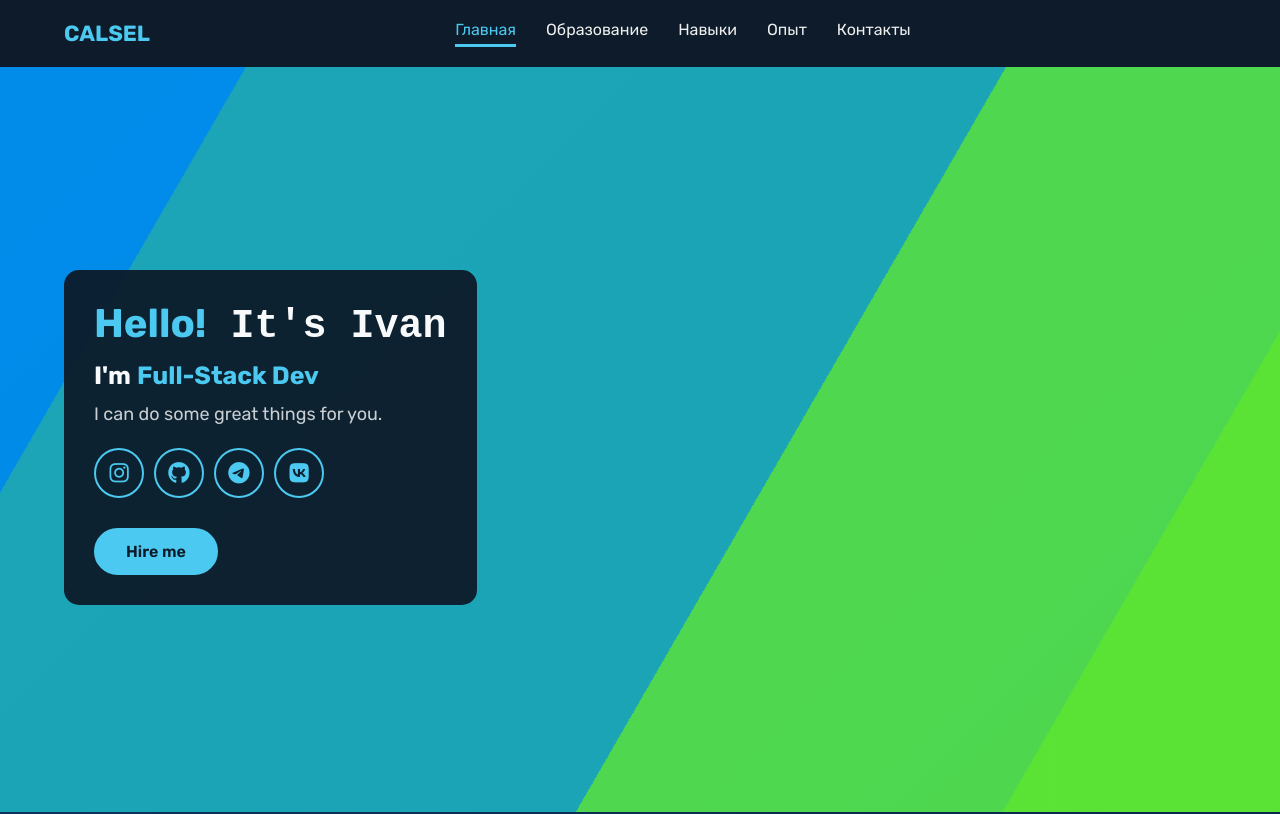
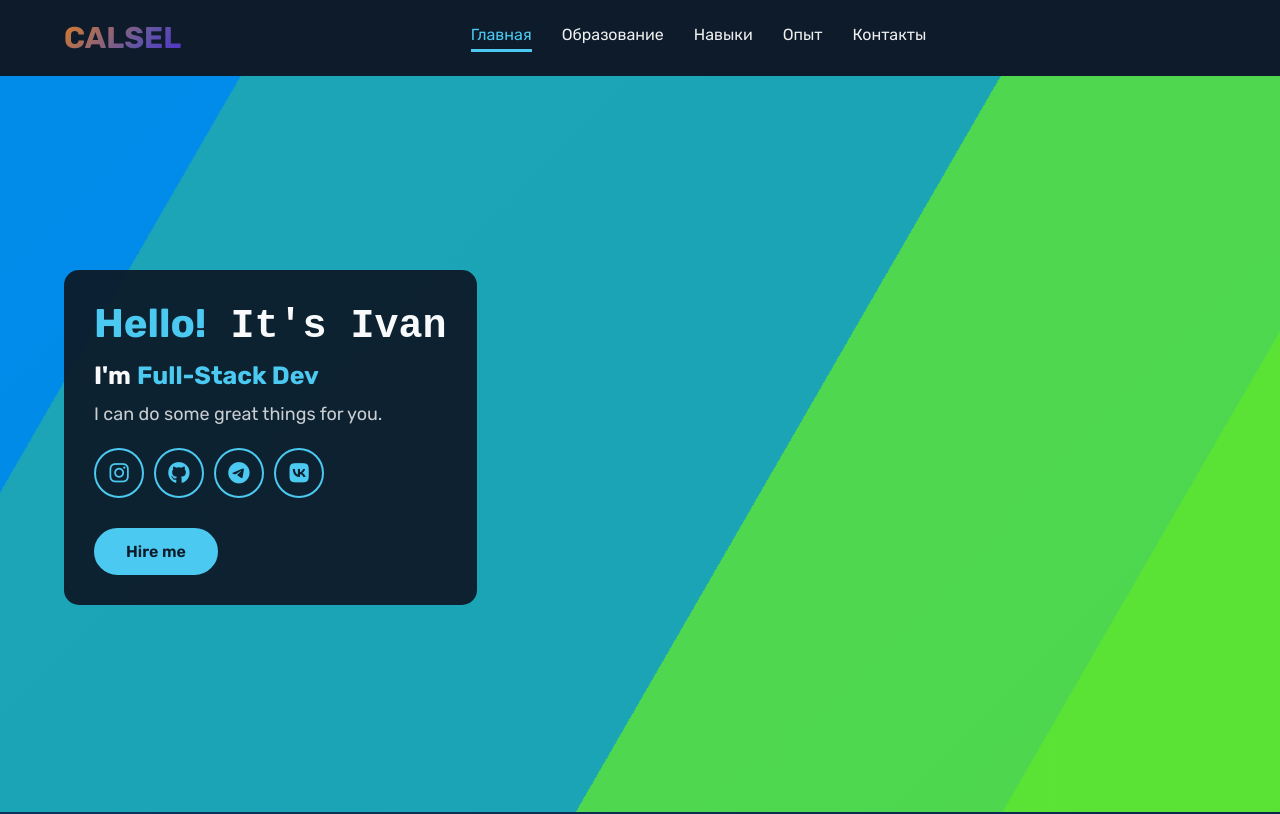
Before and after one commit to calsel/info, an Angular app: page / in a window 1280 px wide. Shown: the top 814 px of the page. Built offline with nearby package versions, Linux system fonts and the light colour scheme.

Commit message:
first commit

```diff
--- a/src/app/components/portfolio/portfolio.css
+++ b/src/app/components/portfolio/portfolio.css
@@ -5,7 +5,8 @@
   box-sizing: border-box;
 }
 
-html, body {
+html,
+body {
   width: 100%;
   height: 100%;
   overflow-x: hidden;
@@ -32,12 +33,29 @@ header.scrolled {
 }
 
 .logo {
-  font-size: 2.2rem;
+  font-size: 3rem;
   font-weight: bold;
-  color: #4cc9f0;
   cursor: pointer;
-  transition: 0.3s;
+  background: linear-gradient(-45deg, #3103ff, #6355a4, #ff8800, #e89a3e);
+  background-size: 300%;
   text-transform: uppercase;
+  -webkit-background-clip: text;
+  -webkit-text-fill-color: transparent;
+  animation: animated_text 3s ease-in-out infinite;
+  -moz-animation: animated_text 3s ease-in-out infinite;
+  -webkit-animation: animated_text 3s ease-in-out infinite;
+}
+
+@keyframes animated_text {
+  0% {
+    background-position: 0px 50%;
+  }
+  50% {
+    background-position: 100% 50%;
+  }
+  100% {
+    background-position: 0px 50%;
+  }
 }
 
 .logo:hover {
@@ -56,7 +74,7 @@ nav a {
   color: #eee;
   text-decoration: none;
   font-size: 1.6rem;
-  transition: .3s;
+  transition: 0.3s;
   border-bottom: 3px solid transparent;
   padding-bottom: 5px;
 }
@@ -73,13 +91,13 @@ nav a.active {
   width: 50px;
   height: 45px;
   border-radius: 8px;
-  background: rgba(76, 201, 240, .15);
-  border: 1px solid rgba(76, 201, 240, .35);
+  background: rgba(76, 201, 240, 0.15);
+  border: 1px solid rgba(76, 201, 240, 0.35);
   justify-content: center;
   align-items: center;
   flex-direction: column;
   cursor: pointer;
-  transition: .3s;
+  transition: 0.3s;
   z-index: 1100;
 }
 
@@ -89,7 +107,7 @@ nav a.active {
   margin: 4px 0;
   background: #4cc9f0;
   border-radius: 2px;
-  transition: .3s;
+  transition: 0.3s;
 }
 
 /* МОБИЛЬНОЕ МЕНЮ (< 995px) */
@@ -111,7 +129,7 @@ nav a.active {
     backdrop-filter: blur(10px);
     -webkit-backdrop-filter: blur(10px);
     border-left: 2px solid #4cc9f0;
-    transition: .4s ease;
+    transition: 0.4s ease;
     z-index: 1050;
   }
 
@@ -131,23 +149,23 @@ nav a.active {
 
   nav a:hover,
   nav a.active {
-    background: rgba(76, 201, 240, .2);
+    background: rgba(76, 201, 240, 0.2);
     transform: translateX(-5px);
     color: #4cc9f0;
     border-bottom: none;
   }
 
   nav a.active {
-    background: rgba(76, 201, 240, .15);
+    background: rgba(76, 201, 240, 0.15);
   }
 
   .menu-overlay {
     position: fixed;
     inset: 0;
-    background: rgba(0, 0, 0, .65);
+    background: rgba(0, 0, 0, 0.65);
     opacity: 0;
     visibility: hidden;
-    transition: .3s;
+    transition: 0.3s;
     z-index: 1040;
     pointer-events: none;
   }
@@ -190,7 +208,7 @@ section {
   background-image: linear-gradient(-60deg, #6f3 50%, #09f 50%);
   bottom: 0;
   left: -50%;
-  opacity: .5;
+  opacity: 0.5;
   position: absolute;
   right: -50%;
   top: 0;
@@ -335,10 +353,12 @@ section {
 }
 
 @keyframes blink {
-  0%, 50% {
+  0%,
+  50% {
     opacity: 1;
   }
-  51%, 100% {
+  51%,
+  100% {
     opacity: 0;
   }
 }
@@ -378,7 +398,7 @@ section {
 }
 
 .about__header h2::after {
-  content: "";
+  content: '';
   position: absolute;
   right: -10px;
   top: 0;
--- a/src/app/components/portfolio/portfolio.html
+++ b/src/app/components/portfolio/portfolio.html
@@ -423,7 +423,7 @@
 
     <div class="exp__item-links">
       <a style="pointer-events: none" href="" class="exp__link" target="_blank">
-        <i class="fab fa-github" ></i>
+        <i class="fab fa-github"></i>
         <span>GitHub</span>
       </a>
       <a
@@ -510,15 +510,16 @@
       </div>
     </div>
     <div class="exp__item-links">
-      <a style="pointer-events: none" href="https://github.com/calsel/planner" class="exp__link" target="_blank">
+      <a
+        style="pointer-events: none"
+        href="https://github.com/calsel/planner"
+        class="exp__link"
+        target="_blank"
+      >
         <i class="fab fa-github"></i>
         <span>GitHub</span>
       </a>
-      <a
-        href="https://test-xnec.vercel.app/"
-        class="exp__link exp__link--demo"
-        target="_blank"
-      >
+      <a href="https://test-xnec.vercel.app/" class="exp__link exp__link--demo" target="_blank">
         <i class="fas fa-external-link-alt"></i>
         <span>Демо</span>
       </a>
@@ -568,6 +569,7 @@
             <i class="fab fa-vk"></i>
           </a>
           <a
+            style="pointer-events: none"
             href="https://instagram.com/calsel"
             class="footer__social-link"
             target="_blank"
```
